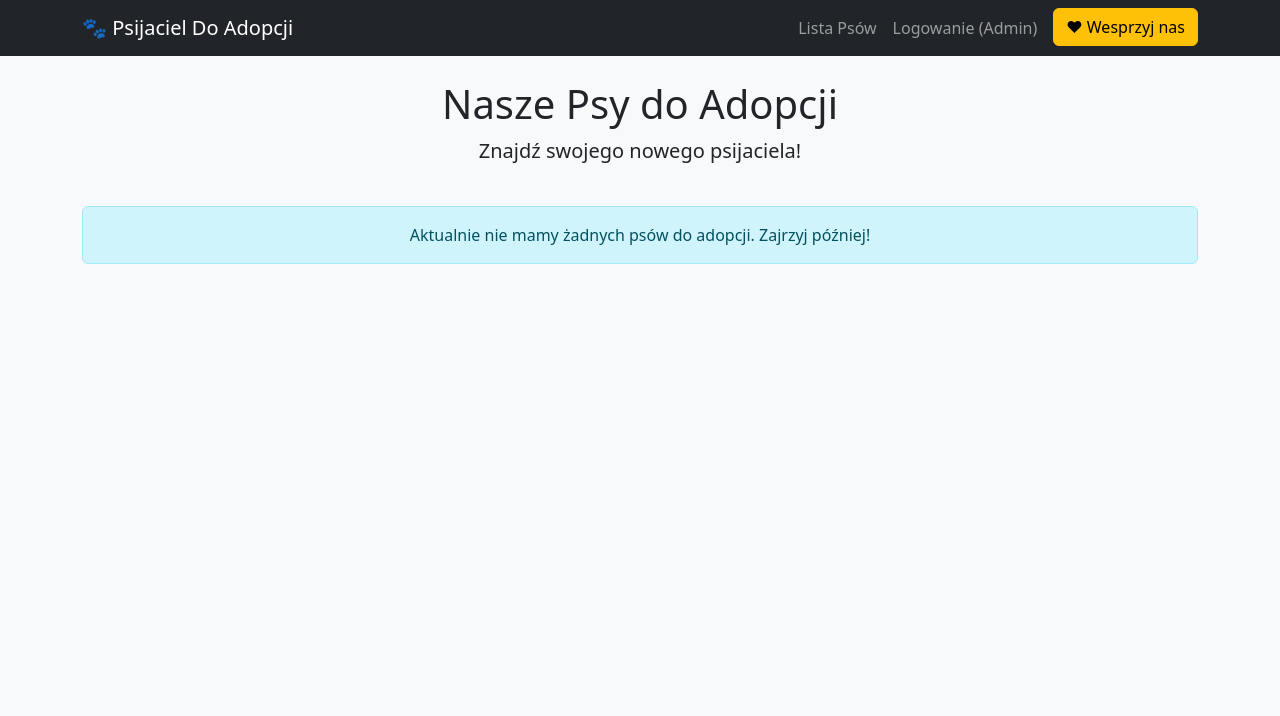
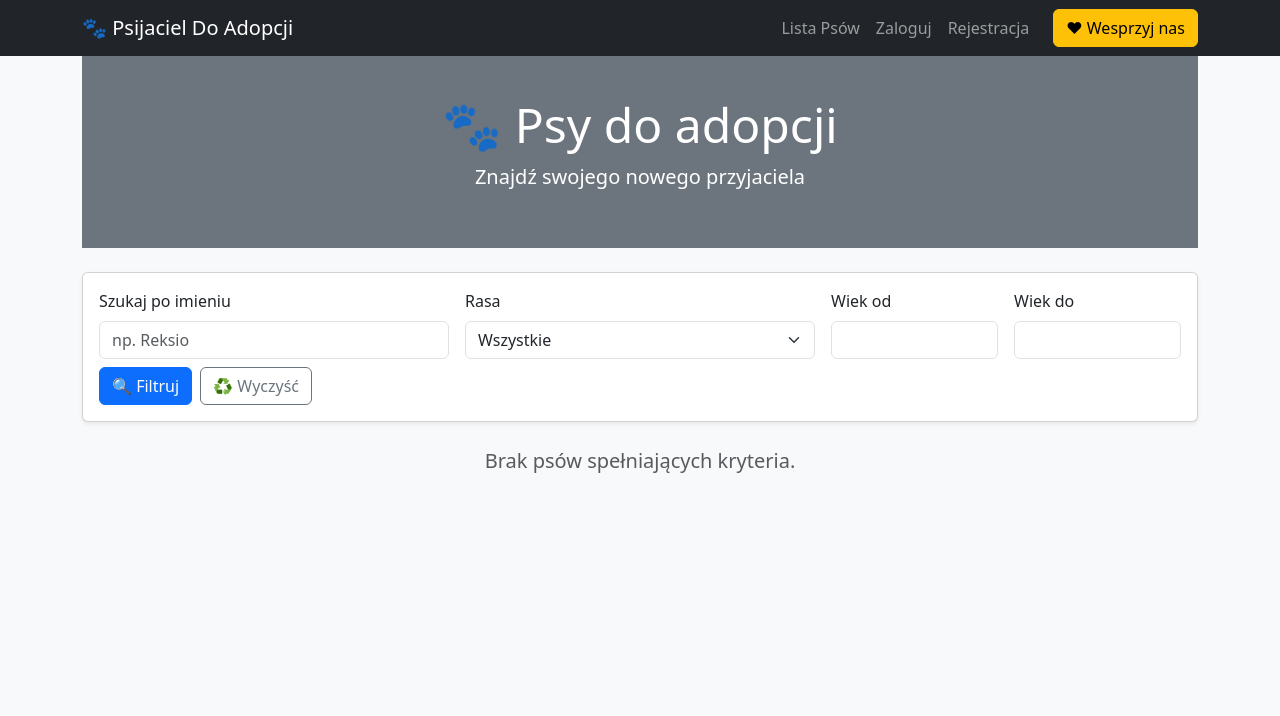
Before and after one commit to bognaszymczak/PsijacielDoAdopcji, a Django app: page / in a window 1280 px wide. Shown: the top 716 px of the page. Run offline with Django 5.2, Linux system fonts and the light colour scheme; data that the repository does not hold is empty.

Commit message:
Add dog filtering, support page and improve UI

```diff
--- a/adoptions/urls.py
+++ b/adoptions/urls.py
@@ -3,7 +3,8 @@ from . import views
 
 urlpatterns = [
     path('', views.dog_list, name='dog_list'),
+    path('support/', views.support, name='support'),
+    path('signup/', views.SignUpView.as_view(), name='signup'),
     path('<int:dog_id>/', views.dog_detail, name='dog_detail'),
-    path('signup/', views.SignUpView.as_view(), name='signup'),
     path('<int:dog_id>/adopt/', views.adopt_dog, name='adopt_dog'),
 ]
--- a/adoptions/views.py
+++ b/adoptions/views.py
@@ -1,37 +1,100 @@
-from django.shortcuts import render, get_object_or_404, redirect
+from django.shortcuts import render, get_object_or_404
 from django.contrib.auth.decorators import login_required
 from django.views import generic
 from django.urls import reverse_lazy
 from django.contrib.auth.forms import UserCreationForm
-from .models import Dog, AdoptionApplication
+
+from .models import Dog, Breed
 from .forms import AdoptionForm
+
+
+
+# LISTA PSÓW + FILTROWANIE
 
 def dog_list(request):
     dogs = Dog.objects.filter(is_available=True)
-    return render(request, 'dog_list.html', {'dogs': dogs})
 
+
+    breed_id = request.GET.get("breed")
+    min_age = request.GET.get("min_age")
+    max_age = request.GET.get("max_age")
+    q = request.GET.get("q")
+
+    if breed_id:
+        dogs = dogs.filter(breed_id=breed_id)
+
+    if min_age:
+        try:
+            dogs = dogs.filter(age__gte=int(min_age))
+        except ValueError:
+            pass
+
+    if max_age:
+        try:
+            dogs = dogs.filter(age__lte=int(max_age))
+        except ValueError:
+            pass
+
+    if q:
+        dogs = dogs.filter(name__icontains=q)
+
+    breeds = Breed.objects.all().order_by("name")
+
+    context = {
+        "dogs": dogs,
+        "breeds": breeds,
+        "selected_breed": breed_id or "",
+        "min_age": min_age or "",
+        "max_age": max_age or "",
+        "q": q or "",
+    }
+
+    return render(request, "dog_list.html", context)
+
+
+# SZCZEGÓŁY PSA
 def dog_detail(request, dog_id):
     dog = get_object_or_404(Dog, id=dog_id)
-    return render(request, 'dog_detail.html', {'dog': dog})
+    return render(request, "dog_detail.html", {"dog": dog})
+
+
+# STRONA WSPARCIA
+def support(request):
+    return render(request, "support.html")
+
+
+# REJESTRACJA
 
 class SignUpView(generic.CreateView):
     form_class = UserCreationForm
-    success_url = reverse_lazy('login')
-    template_name = 'registration/signup.html'
+    success_url = reverse_lazy("login")
+    template_name = "registration/signup.html"
+
+
+
+# ADOPCJA PSA
 
 @login_required
 def adopt_dog(request, dog_id):
     dog = get_object_or_404(Dog, id=dog_id)
 
-    if request.method == 'POST':
+    if request.method == "POST":
         form = AdoptionForm(request.POST)
         if form.is_valid():
             application = form.save(commit=False)
             application.dog = dog
             application.user = request.user
             application.save()
-            return render(request, 'adoption_success.html', {'dog': dog})
+
+            return render(request, "adoption_success.html", {"dog": dog})
     else:
         form = AdoptionForm()
 
-    return render(request, 'adopt_dog.html', {'form': form, 'dog': dog})
+    return render(
+        request,
+        "adopt_dog.html",
+        {
+            "form": form,
+            "dog": dog,
+        },
+    )
--- a/templates/base.html
+++ b/templates/base.html
@@ -4,7 +4,9 @@
     <meta charset="UTF-8">
     <meta name="viewport" content="width=device-width, initial-scale=1.0">
     <title>Psijaciel Do Adopcji</title>
+
     <link href="https://cdn.jsdelivr.net/npm/bootstrap@5.3.0/dist/css/bootstrap.min.css" rel="stylesheet">
+
     <style>
         body { background-color: #f8f9fa; }
         .card-img-top { height: 250px; object-fit: cover; }
@@ -15,35 +17,49 @@
 
 <nav class="navbar navbar-expand-lg navbar-dark bg-dark">
     <div class="container">
-            <a class="navbar-brand" href="/">🐾 Psijaciel Do Adopcji</a>
+        <a class="navbar-brand" href="{% url 'dog_list' %}">🐾 Psijaciel Do Adopcji</a>
+
         <button class="navbar-toggler" type="button" data-bs-toggle="collapse" data-bs-target="#navbarNav">
             <span class="navbar-toggler-icon"></span>
         </button>
+
         <div class="collapse navbar-collapse" id="navbarNav">
-                <ul class="navbar-nav ms-auto">
-                    <li class="nav-item"><a class="nav-link" href="/">Lista Psów</a></li>
+            <ul class="navbar-nav ms-auto align-items-lg-center">
+                <li class="nav-item">
+                    <a class="nav-link" href="{% url 'dog_list' %}">Lista Psów</a>
+                </li>
 
                 {% if user.is_authenticated %}
-                        <li class="nav-item"><a class="nav-link" href="#">Moje Konto</a></li>
+                    <li class="nav-item">
+                        <span class="nav-link disabled">Witaj, {{ user.username }}</span>
+                    </li>
                     <li class="nav-item">
                         <form action="{% url 'logout' %}" method="post" class="d-inline">
                             {% csrf_token %}
-                                <button type="submit" class="btn nav-link" style="border:none; background:none;">Wyloguj ({{ user.username }})</button>
+                            <button type="submit" class="btn nav-link" style="border:none; background:none;">
+                                Wyloguj
+                            </button>
                         </form>
                     </li>
                 {% else %}
-                        <li class="nav-item"><a class="nav-link" href="/admin/">Logowanie (Admin)</a></li>
+                    <li class="nav-item">
+                        <a class="nav-link" href="{% url 'login' %}">Zaloguj</a>
+                    </li>
+                    <li class="nav-item">
+                        <a class="nav-link" href="{% url 'signup' %}">Rejestracja</a>
+                    </li>
                 {% endif %}
 
-                    <li class="nav-item"><a class="btn btn-warning ms-2" href="#">❤ Wesprzyj nas</a></li>
+                <li class="nav-item ms-lg-2">
+                    <a class="btn btn-warning ms-2" href="{% url 'support' %}">❤ Wesprzyj nas</a>
+                </li>
             </ul>
         </div>
     </div>
 </nav>
 
 <div class="container" style="min-height: 80vh;">
-        {% block content %}
-        {% endblock %}
+    {% block content %}{% endblock %}
 </div>
 
 <footer class="bg-dark text-white text-center py-3 mt-4">
--- a/templates/dog_list.html
+++ b/templates/dog_list.html
@@ -1,17 +1,83 @@
 {% extends 'base.html' %}
 
 {% block content %}
-<div class="row mt-4">
-    <div class="col-12 text-center mb-4">
-        <h1>Nasze Psy do Adopcji</h1>
-        <p class="lead">Znajdź swojego nowego psijaciela!</p>
-    </div>
+
+<div class="hero-section text-center mb-4">
+    <h1 class="display-5">🐾 Psy do adopcji</h1>
+    <p class="lead">Znajdź swojego nowego przyjaciela</p>
 </div>
 
+<!-- FILTROWANIE / WYSZUKIWANIE -->
+<form method="get" class="card p-3 mb-4 shadow-sm">
+    <div class="row g-3 align-items-end">
+
+        <div class="col-md-4">
+            <label class="form-label">Szukaj po imieniu</label>
+            <input
+                type="text"
+                name="q"
+                value="{{ q }}"
+                class="form-control"
+                placeholder="np. Reksio"
+            >
+        </div>
+
+        <div class="col-md-4">
+            <label class="form-label">Rasa</label>
+            <select name="breed" class="form-select">
+                <option value="">Wszystkie</option>
+                {% for b in breeds %}
+                    <option value="{{ b.id }}"
+                        {% if selected_breed|stringformat:"s" == b.id|stringformat:"s" %}
+                            selected
+                        {% endif %}
+                    >
+                        {{ b.name }}
+                    </option>
+                {% endfor %}
+            </select>
+        </div>
+
+        <div class="col-md-2">
+            <label class="form-label">Wiek od</label>
+            <input
+                type="number"
+                min="0"
+                name="min_age"
+                value="{{ min_age }}"
+                class="form-control"
+            >
+        </div>
+
+        <div class="col-md-2">
+            <label class="form-label">Wiek do</label>
+            <input
+                type="number"
+                min="0"
+                name="max_age"
+                value="{{ max_age }}"
+                class="form-control"
+            >
+        </div>
+
+        <div class="col-12 d-flex gap-2 mt-2">
+            <button type="submit" class="btn btn-primary">
+                🔍 Filtruj
+            </button>
+            <a href="{% url 'dog_list' %}" class="btn btn-outline-secondary">
+                ♻ Wyczyść
+            </a>
+        </div>
+
+    </div>
+</form>
+
+<!-- LISTA PSÓW -->
 <div class="row">
     {% for dog in dogs %}
         <div class="col-md-4 mb-4">
             <div class="card h-100 shadow-sm">
+
                 {% if dog.image %}
                     <img src="{{ dog.image.url }}" class="card-img-top" alt="{{ dog.name }}">
                 {% else %}
@@ -20,20 +86,30 @@
                     </div>
                 {% endif %}
 
-            <div class="card-body">
+                <div class="card-body d-flex flex-column">
                     <h5 class="card-title">{{ dog.name }}</h5>
-                <h6 class="card-subtitle mb-2 text-muted">{{ dog.breed.name }} | {{ dog.age }} lat(a)</h6>
-                <p class="card-text">{{ dog.description|truncatewords:20 }}</p>
-                <a href="{% url 'dog_detail' dog.id %}" class="btn btn-primary">Zobacz szczegóły</a>
+                    <p class="card-text mb-1">
+                        <strong>Rasa:</strong> {{ dog.breed.name }}
+                    </p>
+                    <p class="card-text mb-2">
+                        <strong>Wiek:</strong> {{ dog.age }} lat
+                    </p>
+                    <p class="card-text">
+                        {{ dog.description|truncatechars:100 }}
+                    </p>
+
+                    <a href="{% url 'dog_detail' dog.id %}" class="btn btn-success mt-auto">
+                        🐶 Zobacz szczegóły
+                    </a>
                 </div>
+
             </div>
         </div>
     {% empty %}
         <div class="col-12 text-center">
-        <div class="alert alert-info">
-            Aktualnie nie mamy żadnych psów do adopcji. Zajrzyj później!
-        </div>
+            <p class="fs-5 text-muted">Brak psów spełniających kryteria.</p>
         </div>
     {% endfor %}
 </div>
+
 {% endblock %}
```
Also changed, not shown: templates/support.html (added, +34 -0 lines). Lines whose indentation alone changed are shown as unchanged.
